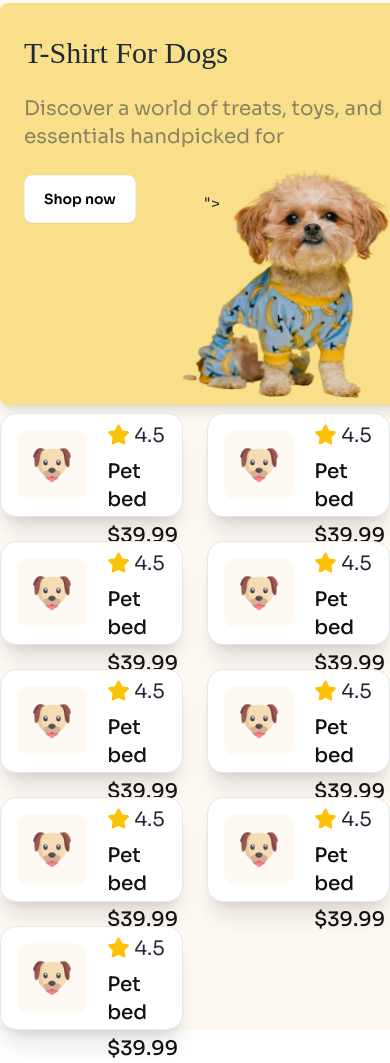
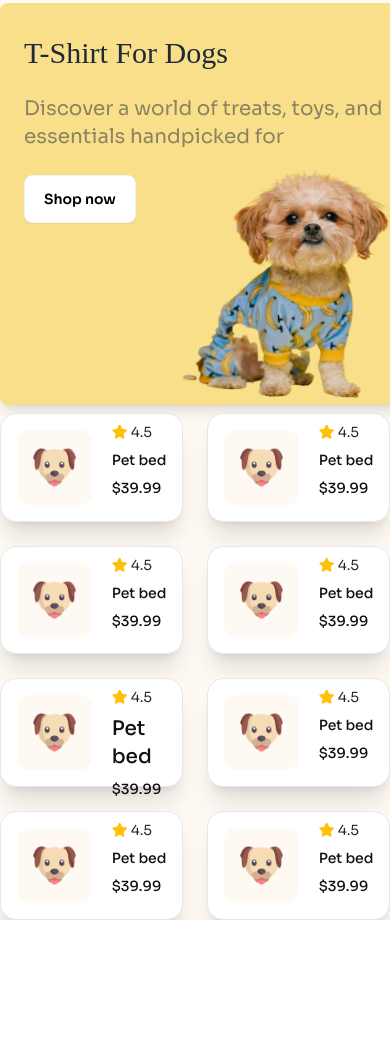
Before and after one commit to Hasanabu458/assignment-three, a plain HTML site: page index.html in a window 390 px wide. Shown: the part 1785-2848 px from the top of the page. After the commit the page ends 2705 px from the top, so only its background shows below. Drawn offline with nearby package versions, Linux system fonts and the light colour scheme; a web font is replaced by a local one.

Commit message:
responsive done for mobile

```diff
--- a/index.html
+++ b/index.html
@@ -123,7 +123,7 @@
 
    <main>
 <!-- hero-section -->
-<section class="relative px:6 lg:px-32 mb-2 lg:w-full ">
+<section class="relative px:6 lg:px-32 mb-2 lg:h-[749px] lg:w-[1320px] sm:h-[606px] sm:w-[359px]">
   <div
   class="hero h-[100vh] md:h-screen  bg-contain bg-center bg-no-repeat flex items-center "
   style="background-image: url(./asset/cat-big.png);">
@@ -143,7 +143,7 @@
 <section class="mt-2  lg:mb-6 lg:mt-14 px-6 lg:px-32">
 <h2 class=" font-normal  font-adlam-display text-4xl">Browse By Categories</h2>
 <!-- card-container -->
-<div class="grid grid-cols-2 lg:grid-cols-6 gap-2 lg:gap-6 mb-4 lg:mb-10 mt-10" >
+<div class="grid grid-cols-2 lg:grid-cols-6 gap-2 lg:gap-6 mb-4 lg:mb-10 mt-10 lg:h-[254px] lg:w-[1320px] sm:h-[683px] sm:w-[359px] " >
 <!-- card-1 -->
 <div class="card bg-card-bg  shadow-xl">
   <figure class="px-7 pt-7">
@@ -242,7 +242,7 @@
   <!-- hero -->
 
   <!-- text-part -->
-  <div class="hero sam:pl-4  bg-card-bg lg:bg-card-bg lg:h-[402px] lg:w-[424px] sm:h-[339px] sm:w-[357px] rounded-lg shadow-lg relative  flex  flex-row lg:flex-row h-[402px] w-[424px] items-center justify-center m-auto">  ">
+  <div class="hero sam:pl-4  bg-card-bg lg:bg-card-bg lg:h-[402px] lg:w-[424px] sm:h-[339px] sm:w-[357px] rounded-lg shadow-lg relative  flex  flex-row lg:flex-row h-[402px] w-[424px] items-center justify-center m-auto">
 
 
       <div class="flex flex-col  items-left justify-start text-left absolute top-8 left-6 sm:gap-4">
@@ -272,9 +272,9 @@
       class="rounded-xl lg:h-[86px] lg:w-[86px] sm:h-[53px] sm:w-[53px] p-4 bg-[#FFF9F4]  " />
   </figure>
   <div class="card-body p-1 items-left pt-2 lg:pr-16 sm:pr-[49px] text-left sm:h-[48px] sm:w-[49px]  h-[78px] w-[79px]">
-    <p class="font-normal text-xl "><i class="fa-solid fa-star text-[#FFC107]"></i> 4.5</p>
-    <h2 class="card-title font-sora-custom font-medium text-[#111111] text-xl">Pet bed</h2>
-    <p class="font-medium text-xl text-[#111111]">$39.99</p>
+    <p class="font-normal text-sm lg:text-xl  md:text-sm "><i class="fa-solid fa-star text-[#FFC107]"></i> 4.5</p>
+    <h2 class="card-title font-sora-custom font-medium text-[#111111] text-sm  lg:text-xl  md:text-sm">Pet bed</h2>
+    <p class="font-medium text-sm lg:text-xl  md:text-sm text-[#111111]">$39.99</p>
 
   </div>
 </div>
@@ -288,9 +288,9 @@
       class="rounded-xl lg:h-[86px] lg:w-[86px] sm:h-[53px] sm:w-[53px] p-4 bg-[#FFF9F4]  " />
   </figure>
   <div class="card-body p-1 items-left pt-2 lg:pr-16 sm:pr-[49px] text-left sm:h-[48px] sm:w-[49px]  h-[78px] w-[79px]">
-    <p class="font-normal text-xl "><i class="fa-solid fa-star text-[#FFC107]"></i> 4.5</p>
-    <h2 class="card-title font-sora-custom font-medium text-[#111111] text-xl">Pet bed</h2>
-    <p class="font-medium text-xl text-[#111111]">$39.99</p>
+    <p class="font-normal lg:text-xl  md:text-sm text-sm "><i class="fa-solid fa-star text-[#FFC107]"></i> 4.5</p>
+    <h2 class="card-title font-sora-custom font-medium text-[#111111] text-sm lg:text-xl  md:text-sm">Pet bed</h2>
+    <p class="font-medium text-sm lg:text-xl  md:text-sm text-[#111111]">$39.99</p>
 
   </div>
 </div>
@@ -304,9 +304,9 @@
       class="rounded-xl lg:h-[86px] lg:w-[86px] sm:h-[53px] sm:w-[53px] p-4 bg-[#FFF9F4]  " />
   </figure>
   <div class="card-body p-1 items-left pt-2 lg:pr-16 sm:pr-[49px] text-left sm:h-[48px] sm:w-[49px]  h-[78px] w-[79px]">
-    <p class="font-normal text-xl "><i class="fa-solid fa-star text-[#FFC107]"></i> 4.5</p>
-    <h2 class="card-title font-sora-custom font-medium text-[#111111] text-xl">Pet bed</h2>
-    <p class="font-medium text-xl text-[#111111]">$39.99</p>
+    <p class="font-normal text-sm lg:text-xl  md:text-sm "><i class="fa-solid fa-star text-[#FFC107]"></i> 4.5</p>
+    <h2 class="card-title font-sora-custom font-medium text-[#111111] text-sm lg:text-xl  md:text-sm">Pet bed</h2>
+    <p class="font-medium text-sm lg:text-xl  md:text-sm text-[#111111]">$39.99</p>
 
   </div>
 </div>
@@ -320,9 +320,9 @@
       class="rounded-xl lg:h-[86px] lg:w-[86px] sm:h-[53px] sm:w-[53px] p-4 bg-[#FFF9F4]  " />
   </figure>
   <div class="card-body p-1 items-left pt-2 lg:pr-16 sm:pr-[49px] text-left sm:h-[48px] sm:w-[49px]  h-[78px] w-[79px]">
-    <p class="font-normal text-xl "><i class="fa-solid fa-star text-[#FFC107]"></i> 4.5</p>
-    <h2 class="card-title font-sora-custom font-medium text-[#111111] text-xl">Pet bed</h2>
-    <p class="font-medium text-xl text-[#111111]">$39.99</p>
+    <p class="font-normal text-sm lg:text-xl  md:text-sm "><i class="fa-solid fa-star text-[#FFC107]"></i> 4.5</p>
+    <h2 class="card-title font-sora-custom font-medium text-[#111111] text-sm lg:text-xl  md:text-sm">Pet bed</h2>
+    <p class="font-medium text-sm lg:text-xl  md:text-sm text-[#111111]">$39.99</p>
 
   </div>
 </div>
@@ -336,9 +336,9 @@
       class="rounded-xl lg:h-[86px] lg:w-[86px] sm:h-[53px] sm:w-[53px] p-4 bg-[#FFF9F4]  " />
   </figure>
   <div class="card-body p-1 items-left pt-2 lg:pr-16 sm:pr-[49px] text-left sm:h-[48px] sm:w-[49px]  h-[78px] w-[79px]">
-    <p class="font-normal text-xl "><i class="fa-solid fa-star text-[#FFC107]"></i> 4.5</p>
+    <p class="font-normal text-sm lg:text-xl  md:text-sm "><i class="fa-solid fa-star text-[#FFC107]"></i> 4.5</p>
     <h2 class="card-title font-sora-custom font-medium text-[#111111] text-xl">Pet bed</h2>
-    <p class="font-medium text-xl text-[#111111]">$39.99</p>
+    <p class="font-medium text-sm lg:text-xl  md:text-sm text-[#111111]">$39.99</p>
 
   </div>
 </div>
@@ -352,9 +352,9 @@
       class="rounded-xl lg:h-[86px] lg:w-[86px] sm:h-[53px] sm:w-[53px] p-4 bg-[#FFF9F4]  " />
   </figure>
   <div class="card-body p-1 items-left pt-2 lg:pr-16 sm:pr-[49px] text-left sm:h-[48px] sm:w-[49px]  h-[78px] w-[79px]">
-    <p class="font-normal text-xl "><i class="fa-solid fa-star text-[#FFC107]"></i> 4.5</p>
-    <h2 class="card-title font-sora-custom font-medium text-[#111111] text-xl">Pet bed</h2>
-    <p class="font-medium text-xl text-[#111111]">$39.99</p>
+    <p class="font-normal text-sm lg:text-xl   md:text-sm "><i class="fa-solid fa-star text-[#FFC107]"></i> 4.5</p>
+    <h2 class="card-title font-sora-custom font-medium text-[#111111] text-sm lg:text-xl   md:text-sm">Pet bed</h2>
+    <p class="font-medium text-sm lg:text-xl   md:text-sm text-[#111111]">$39.99</p>
 
   </div>
 </div>
@@ -368,9 +368,9 @@
       class="rounded-xl lg:h-[86px] lg:w-[86px] sm:h-[53px] sm:w-[53px] p-4 bg-[#FFF9F4]  " />
   </figure>
   <div class="card-body p-1 items-left pt-2 lg:pr-16 sm:pr-[49px] text-left sm:h-[48px] sm:w-[49px]  h-[78px] w-[79px]">
-    <p class="font-normal text-xl "><i class="fa-solid fa-star text-[#FFC107]"></i> 4.5</p>
-    <h2 class="card-title font-sora-custom font-medium text-[#111111] text-xl">Pet bed</h2>
-    <p class="font-medium text-xl text-[#111111]">$39.99</p>
+    <p class="font-normal text-sm lg:text-xl  md:text-sm "><i class="fa-solid fa-star text-[#FFC107]"></i> 4.5</p>
+    <h2 class="card-title font-sora-custom font-medium text-[#111111] text-sm lg:text-xl   md:text-sm">Pet bed</h2>
+    <p class="font-medium text-sm lg:text-xl   md:text-sm text-[#111111]">$39.99</p>
 
   </div>
 </div>
@@ -384,15 +384,15 @@
       class="rounded-xl lg:h-[86px] lg:w-[86px] sm:h-[53px] sm:w-[53px] p-4 bg-[#FFF9F4]  " />
   </figure>
   <div class="card-body p-1 items-left pt-2 lg:pr-16 sm:pr-[49px] text-left sm:h-[48px] sm:w-[49px]  h-[78px] w-[79px]">
-    <p class="font-normal text-xl "><i class="fa-solid fa-star text-[#FFC107]"></i> 4.5</p>
-    <h2 class="card-title font-sora-custom font-medium text-[#111111] text-xl">Pet bed</h2>
-    <p class="font-medium text-xl text-[#111111]">$39.99</p>
+    <p class="font-normal text-sm lg:text-xl md:text-sm "><i class="fa-solid fa-star text-[#FFC107]"></i> 4.5</p>
+    <h2 class="card-title font-sora-custom font-medium text-[#111111] text-sm lg:text-xl md:text-sm">Pet bed</h2>
+    <p class="font-medium text-sm lg:text-xl md:text-sm text-[#111111]">$39.99</p>
 
   </div>
 </div>
 
 <!-- card-1 -->
-<div class="card bg-[#FFFFFF] border-[1px] shadow-xl flex flex-row lg:w-[275px] lg:h-[118px] sm:w[171px] sm:h-[73px]  ">
+<div class="card bg-[#FFFFFF] border-[1px] shadow-xl flex flex-row lg:w-[275px] lg:h-[118px] sm:w[171px] sm:h-[73px] hidden lg:flex">
   <figure class="p-4  ">
     <img
       src="asset/dog-cartoon.png"
@@ -400,9 +400,9 @@
       class="rounded-xl lg:h-[86px] lg:w-[86px] sm:h-[53px] sm:w-[53px] p-4 bg-[#FFF9F4]  " />
   </figure>
   <div class="card-body p-1 items-left pt-2 lg:pr-16 sm:pr-[49px] text-left sm:h-[48px] sm:w-[49px]  h-[78px] w-[79px]">
-    <p class="font-normal text-xl "><i class="fa-solid fa-star text-[#FFC107]"></i> 4.5</p>
-    <h2 class="card-title font-sora-custom font-medium text-[#111111] text-xl">Pet bed</h2>
-    <p class="font-medium text-xl text-[#111111]">$39.99</p>
+    <p class="font-normal text-sm lg:text-xl md:text-sm "><i class="fa-solid fa-star text-[#FFC107]"></i> 4.5</p>
+    <h2 class="card-title font-sora-custom font-medium text-[#111111] text-sm lg:text-xl md:text-sm">Pet bed</h2>
+    <p class="font-medium text-sm lg:text-xl md:text-sm text-[#111111]">$39.99</p>
 
   </div>
 </div>
```
